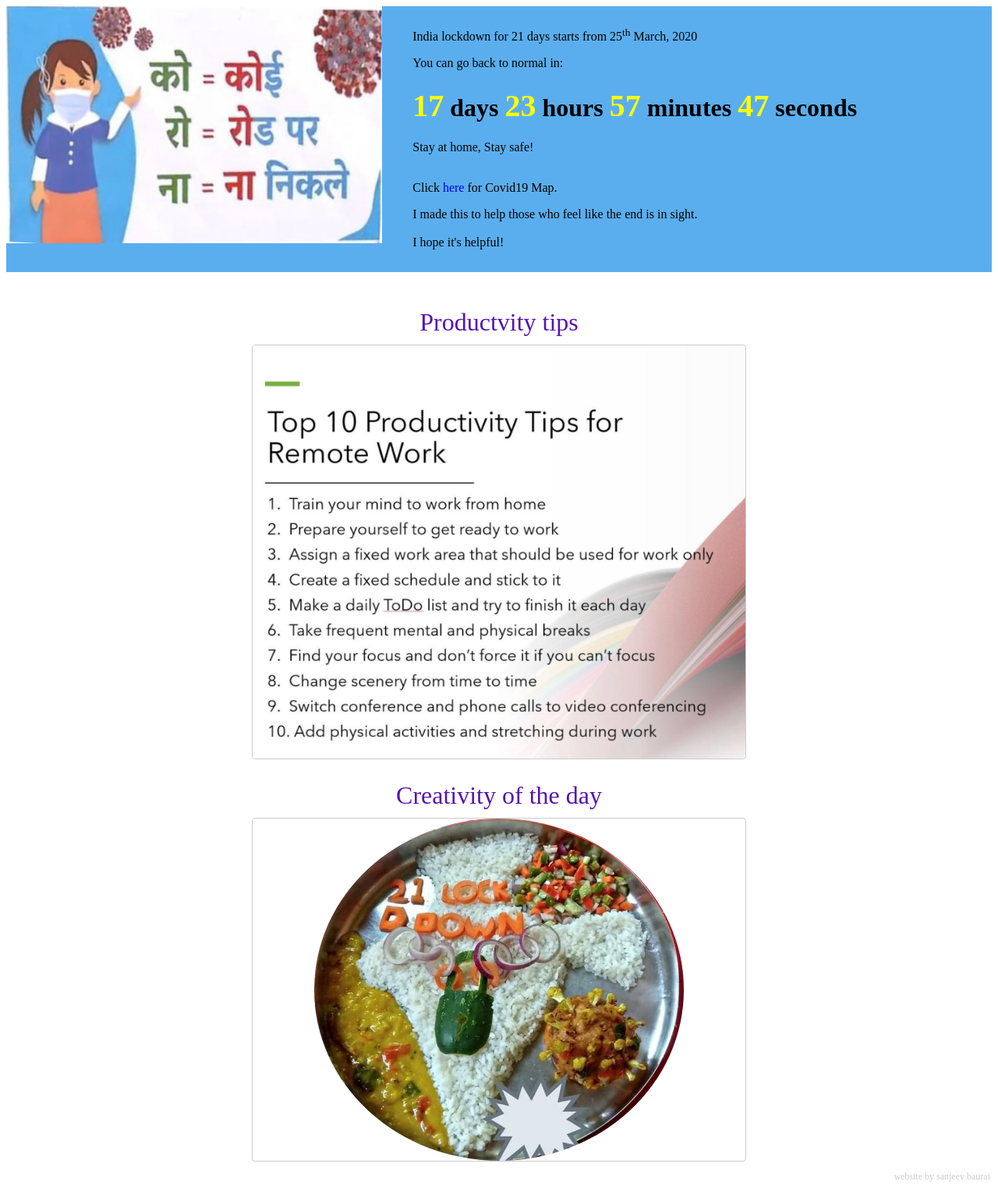
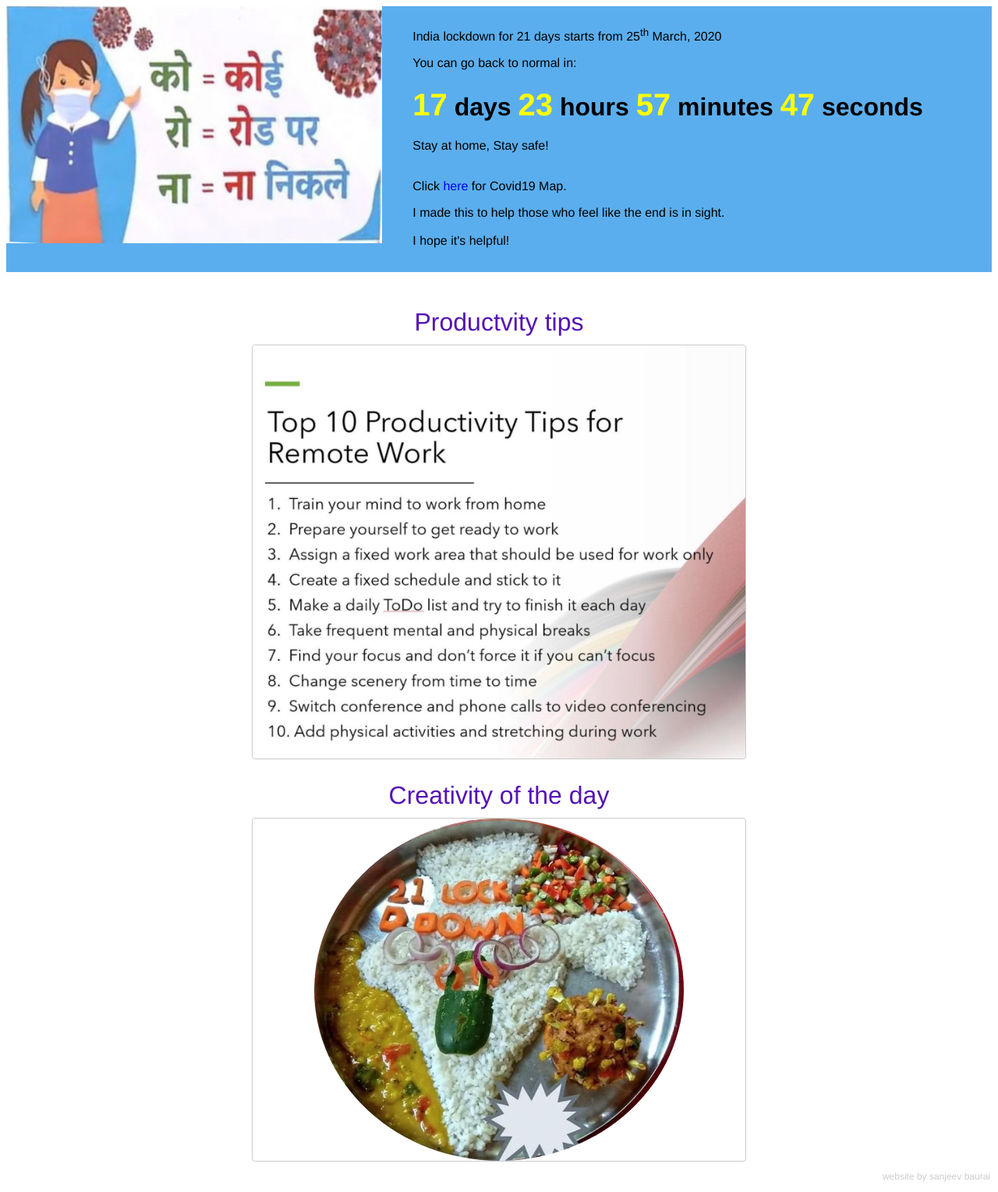
Before and after one commit to sanjeevbaurai/indialockdown, a PHP site: page / in a window 1280 px wide. Shown: the whole page at 78% size. Run offline with PHP 8.4, Linux system fonts and the light colour scheme.

```diff
--- a/css/style.css
+++ b/css/style.css
@@ -1,7 +1,7 @@
 /*CSS STYLES */
 
 body {
-    font-family: 'Calibri, Regular';
+    font-family: Helvetica Neue,Helvetica,Arial,sans-serif;
 }
   h1 {
     display: block;
```
